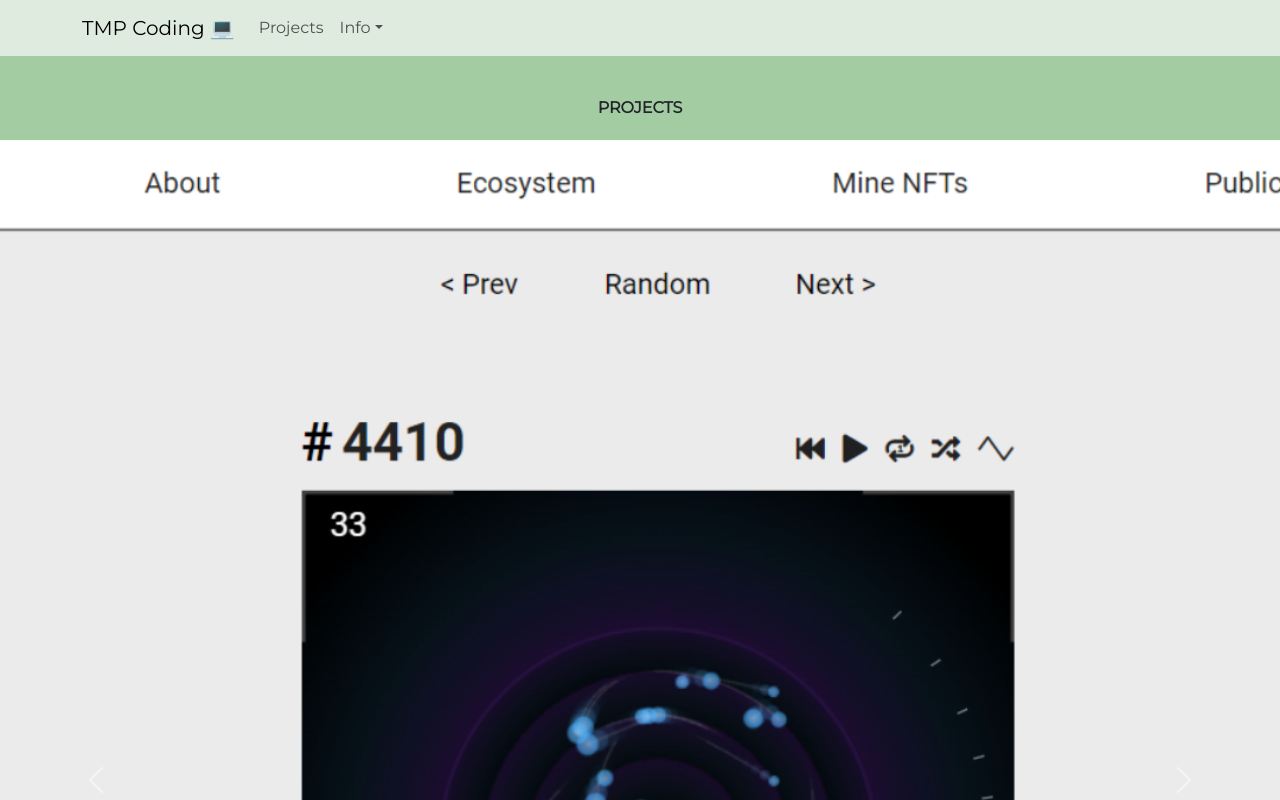
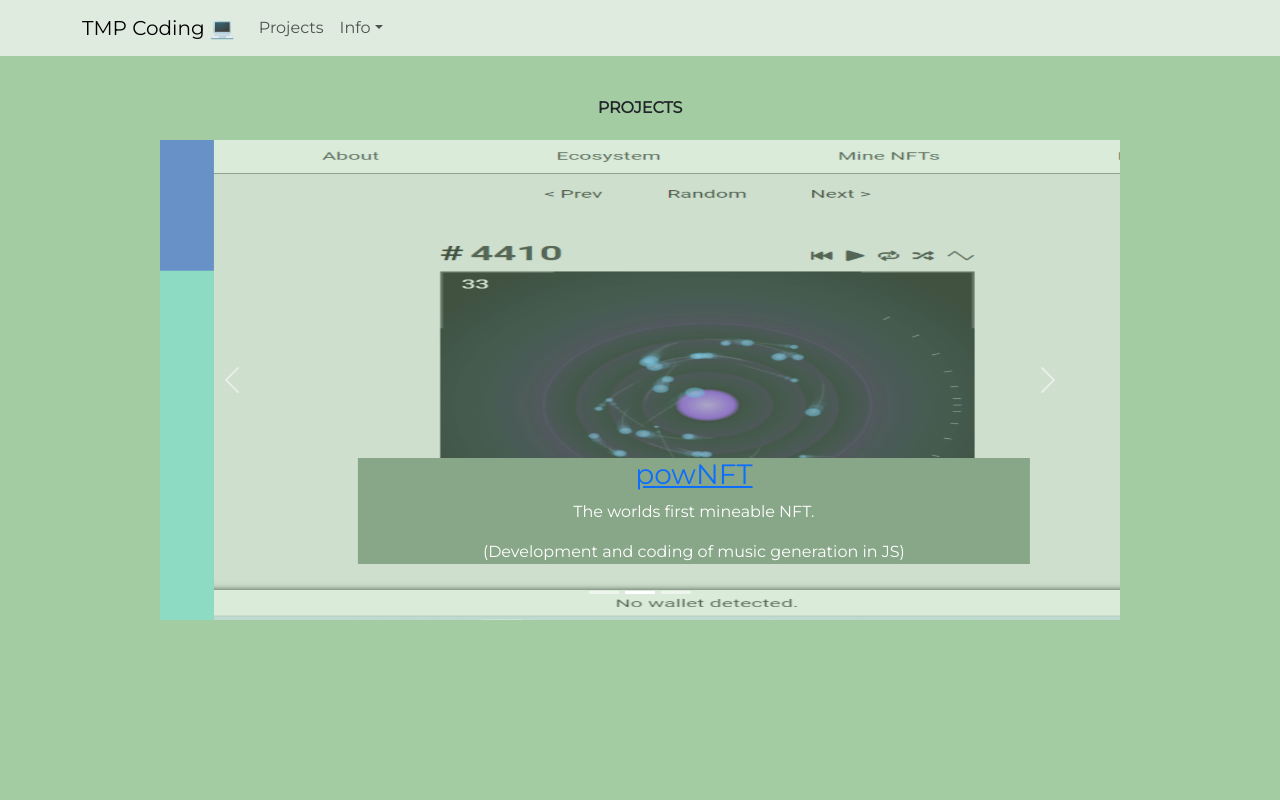
Before and after one commit to skwidhubz/tp-portfolio, a React (Create React App) app in the folder portfolio/: page /projects in a window 1280 px wide. Shown: the top 800 px of the page. Built offline with nearby package versions, Linux system fonts and the light colour scheme.

Commit message:
updated carosel with links and bio format

```diff
--- a/portfolio/src/Components/Home.js
+++ b/portfolio/src/Components/Home.js
@@ -16,7 +16,7 @@
                 I have a strong foundation in programming languages such as HTML, CSS, JavaScript, Node.js and React. I am passionate about web development, security and learning new technologies.
                 </p>
                 <p>
-                I am a team player and enjoy collaborating with other developers to solve complex problems. deliver projects on time and am always seeking to improve my skills.
+                I thrive in team environment and enjoy collaborating with other people to solve complex problems, deliver projects on time and am always seeking to improve my skills.
                 </p>
             </div>
         </div>
--- a/portfolio/src/Components/Projects.js
+++ b/portfolio/src/Components/Projects.js
@@ -17,38 +17,37 @@
           />
           <Carousel.Caption>
               <div className='carousel-text'>
-              <h3>polyflow</h3>
-              <p>Inspire curiosity and engage creativity</p>
+              <a href='https://poly-flow.herokuapp.com/'><h3>polyflow</h3></a>
+              <p>Inspire curiosity and engage creativity.</p>
               </div>
           </Carousel.Caption>
         </Carousel.Item>
         <Carousel.Item>
           <img
-            className="d-block w-100"
+            className="img-projects d-block w-100"
             src={img_pow}
             alt="powNFT tile"
           />
 
           <Carousel.Caption>
               <div className='carousel-text'>
-              <h3>powNFT</h3>
-              <p>The worlds first mineable NFT</p>
+              <a href='https://www.pownft.com/collection'><h3>powNFT</h3></a>
+              <p>The worlds first mineable NFT.</p>
+              <p>(Development and coding of music generation in JS) </p>
               </div>
           </Carousel.Caption>
         </Carousel.Item>
         <Carousel.Item>
           <img
-            className="d-block w-100"
+            className="img-projects d-block w-100"
             src={img_quiz}
             alt="quiz tile"
           />
 
           <Carousel.Caption>
               <div className='carousel-text'>
-                  <h3>Coding Quiz</h3>
-                  <p>
-                      A web based coding quiz in vanilla JS.
-                  </p>
+                  <a href='https://skwidhubz.github.io/coding-quiz-tmp/'><h3>Coding Quiz</h3></a>
+                  <p>A web based coding quiz in vanilla JS.</p>
               </div>
           </Carousel.Caption>
         </Carousel.Item>
--- a/portfolio/src/Styles/home.css
+++ b/portfolio/src/Styles/home.css
@@ -15,23 +15,30 @@
 }
 
 .home-biotext {
+    margin-left: 100px;
+    margin-right: 100px;
     padding: 20px;
 }
 
 .home-image {
     opacity: 0.9;
-    height: 600px;
-    width: 500px;
+    height: 500px;
+    width: 400px;
     border-radius: 5px;
 
 }
 
 @media only screen and (max-width: 767px) {
 
+    .home-biotext {
+        font-size: small;
+        padding: 1px;
+    }
+
     .home-image {
         opacity: 0.9;
-        height: 35vh;
-        width: 55vw;
+        height: 25vh;
+        width: 45vw;
         border-radius: 5px;
 
     }
--- a/portfolio/src/Styles/projects.css
+++ b/portfolio/src/Styles/projects.css
@@ -1,4 +1,37 @@
 @import '../index.css';
+
+.projects-container {
+    padding-top: 40px;
+    background-color: var(--lighter);
+    height: 100vh;
+    display: flex;
+    flex-direction: column;
+    align-items: center;
+}
+
+.projects-header {
+    font-weight: bold;
+    padding-bottom: 20px;
+}
+
+.carousel-text {
+    background-color: var(--neutral);
+    color: var(--white);
+    opacity: 1;
+}
+
+.img-projects {
+    opacity: 0.6;
+    height: 60vh;
+    width: 60vw;
+
+}
+
+
+
+
+
+@media only screen and (max-width: 767px) {
 
 .projects-container {
     padding-top: 40px;
@@ -26,3 +59,4 @@
     width: 50%;
 
 }
+}
```
